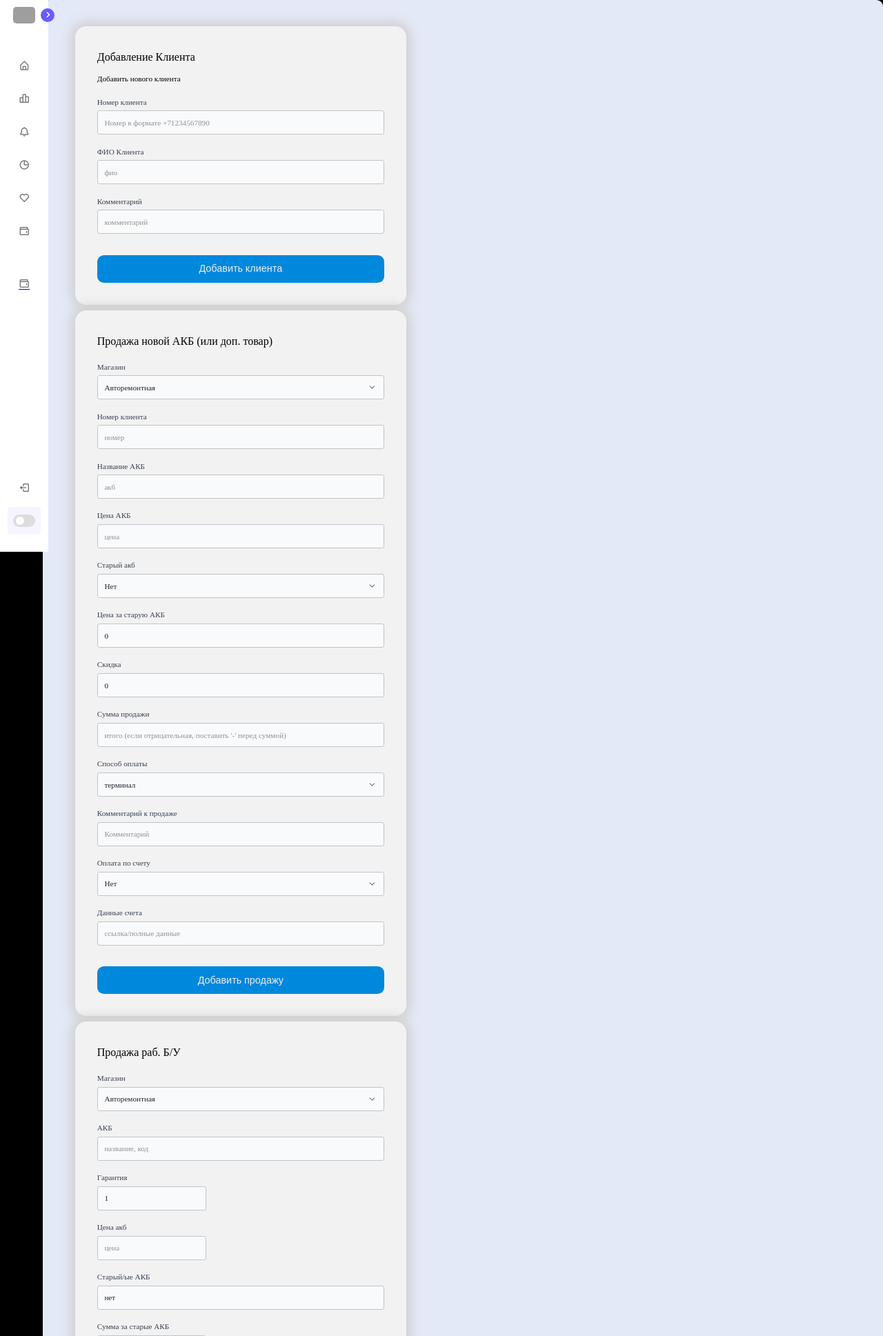
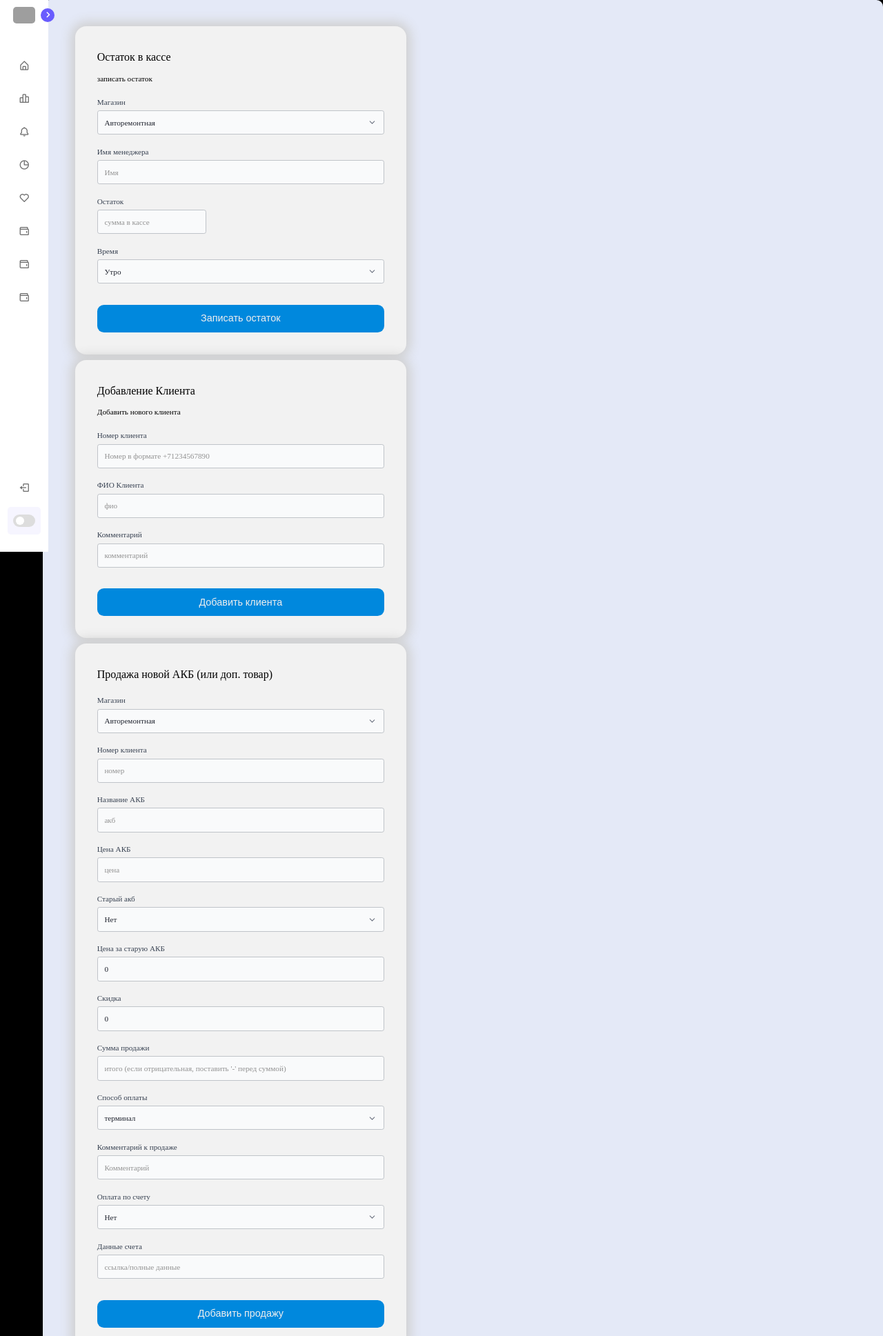
Before and after one commit to bonniielll/RestartCRM, a FastAPI app: page /new in a window 1280 px wide. Shown: the top 1937 px of the page at 69% size. Run offline with FastAPI, Linux system fonts and the light colour scheme; parts of the project's set-up code (start-up, migrations or seed data) failed here and were passed over; grey boxes are pictures that could not be loaded.

Commit message:
Html forms and some models fix

```diff
--- a/app/main.py
+++ b/app/main.py
@@ -6,6 +6,7 @@ from fastapi.templating import Jinja2Templates
 from app.users.router import router as router_users
 from app.modules.router import router as router_modules
 from app.modules.creating_obj import router as router_objects
+from app.modules.reporting_router import router as router_reports
 import os
 
 
@@ -27,3 +28,4 @@ async def home_page(request: Request):
 app.include_router(router_users)
 app.include_router(router_modules)
 app.include_router(router_objects)
+app.include_router(router_reports)
--- a/app/modules/creating_obj.py
+++ b/app/modules/creating_obj.py
@@ -3,8 +3,8 @@ from fastapi import FastAPI, Request
 from fastapi.responses import HTMLResponse
 from fastapi.staticfiles import StaticFiles
 from fastapi.templating import Jinja2Templates
-from app.modules.schemas import SClientAdding, SNewAdding, SComissionAdding, SScrapAdding, SExperiseAdding, SServiceAdding
-from app.modules.dao import ClientsDAO, NewTradingDAO, ComissionTradingDAO, ScrapDAO, ExpertiseDAO
+from app.modules.schemas import SClientAdding, SNewAdding, SComissionAdding, SScrapAdding, SExperiseAdding, SServiceAdding, SDailyAdding
+from app.modules.dao import ClientsDAO, NewTradingDAO, ComissionTradingDAO, ScrapDAO, ExpertiseDAO, DailyDAO
 from typing import Annotated
 from app.users.dependencies import get_current_user
 import os
@@ -23,6 +23,13 @@ async def adding_data(request: Request):
     return templates.TemplateResponse(request=request, name='addnew.html')
 
 
+@router.post('/dailyadd')
+async def adding_daily_cash(trade_data: SDailyAdding) -> dict:
+    trade_dict = trade_data.dict()
+    await DailyDAO.add(**trade_dict)
+    return {'message': 'Запись остатка добавлена!'}
+
+
 @router.post('/clientadd')
 async def adding_clients(client: SClientAdding) -> dict:
     user = await ClientsDAO.find_one_or_none(phone_number=client.phone_number)
@@ -39,6 +46,8 @@ async def adding_clients(client: SClientAdding) -> dict:
 @router.post('/tradeadd')
 async def adding_new_trades(trade_data: SNewAdding) -> dict:
     trade_dict = trade_data.dict()
+    if trade_dict['client_number'] != '':
+        pass
     await NewTradingDAO.add(**trade_dict)
     return {'message': 'Продажа нового акб добавлена!'}
 
@@ -46,6 +55,8 @@ async def adding_new_trades(trade_data: SNewAdding) -> dict:
 @router.post('/comtradeadd')
 async def adding_comission_trades(trade_data: SComissionAdding) -> dict:
     trade_dict = trade_data.dict()
+    if trade_dict['client'] != '':
+        pass
     await ComissionTradingDAO.add(**trade_dict)
     return {'message': 'Продажа РАБ Б/У добавлена!'}
 
@@ -53,6 +64,8 @@ async def adding_comission_trades(trade_data: SComissionAdding) -> dict:
 @router.post('/scraptradeadd')
 async def adding_scrap_trades(trade_data: SScrapAdding) -> dict:
     trade_dict = trade_data.dict()
+    if trade_dict['client'] != '':
+        pass
     await ScrapDAO.add(**trade_dict)
     return {'message': 'Запись лома добавлена!'}
 
--- a/app/templates/addnew.html
+++ b/app/templates/addnew.html
@@ -212,9 +212,92 @@
     }
 }
 </script>
+
+<script type="text/javascript" language="javascript">
+  async function dailyaddFunction(event) {
+    event.preventDefault();  // Предотвращаем стандартное действие форм
+
+    // Получаем форму и собираем данные из неё
+    const form = document.getElementById('dailycash-form');
+    const formData = new FormData(form);
+    const data = Object.fromEntries(formData.entries());
+
+
+    try {
+        const response = await fetch('/dailyadd', {
+            method: 'POST',
+            headers: {
+                'Content-Type': 'application/json'
+            },
+            body: JSON.stringify(data)
+        });
+
+        // Проверяем успешность ответа
+        if (!response.ok) {
+            // Получаем данные об ошибке
+            const errorData = await response.json();
+            displayErrors(errorData);  // Отображаем ошибки
+            return;  // Прерываем выполнение функции
+        }
+
+        const result = await response.json();
+
+        if (result.message) {  // Проверяем наличие сообщения о успешной регистрации
+            window.location.href = '/new';  // Перенаправляем пользователя на страницу логина
+            alert(result.message || 'Успешно!')
+        } else {
+            alert(result.message || 'Неизвестная ошибка');
+        }
+    } catch (error) {
+        console.error('Ошибка:', error);
+        alert('Произошла ошибка при добавлении продажи. Пожалуйста, попробуйте снова.');
+    }
+}
+</script>
+
 {% endblock %}
 
 {% block content %}
+
+<div class="container">
+  <div class="content">
+    <h1>Остаток в кассе</h1>
+      <label>записать остаток</label>
+    <div class="nice-form-group">
+      <form id="dailycash-form">
+      <div class="nice-form-group">
+        <label>Магазин</label>
+        <select name="magazine">
+          <option>Авторемонтная</option>
+          <option>Берёзка</option>
+          <option>Юркина</option>
+          <option>Просторная</option>
+          <option>Пролетарская</option>
+        </select>
+      </div>
+      <div class="nice-form-group">
+        <label>Имя менеджера</label>
+        <input type="text" placeholder="Имя" name="manager"/>
+      </div>
+      <div class="nice-form-group">
+        <label>Остаток</label>
+        <input type="number" placeholder="сумма в кассе" name="cash"/>
+      </div>
+      <div class="nice-form-group">
+        <label>Время</label>
+        <select name="daytime">
+          <option>Утро</option>
+          <option>Вечер</option>
+        </select>
+      </div>
+      <button type="submit" id="reg-button" class="submit" onclick="dailyaddFunction(event)">Записать остаток</button>
+    </form>
+    </div>
+
+    </div>
+  <div class="flap"></div>
+</div>
+
 <div class="container">
   <div class="content">
     <h1>Добавление Клиента</h1>
--- a/app/templates/base.html
+++ b/app/templates/base.html
@@ -80,10 +80,17 @@
             </a>
           </li>
 
-          <li class="nav-link"></li>
+          <li class="nav-link">
             <a href="/service">
               <i class='bx bx-wallet icon'></i>
               <span class="text nav-text">Обслуживание</span>
+            </a>
+          </li>
+
+          <li class="nav-link">
+            <a href="/reporting">
+              <i class='bx bx-wallet icon'></i>
+              <span class="text nav-text">Отчетность</span>
             </a>
           </li>
 
--- /dev/null
+++ b/app/templates/reporting.html
@@ -0,0 +1,5 @@
+{% extends "base.html" %}
+
+{% block content %}
+123asdadads
+{% endblock %}
```
Also changed, not shown: app/migration/versions/bcc1e81598da_revision.py (added, +39 -0 lines), app/modules/dao.py (+6 -2 lines), app/modules/models.py (+8 -0 lines), app/modules/reporting_router.py (added, +21 -0 lines), app/modules/schemas.py (+7 -0 lines).
